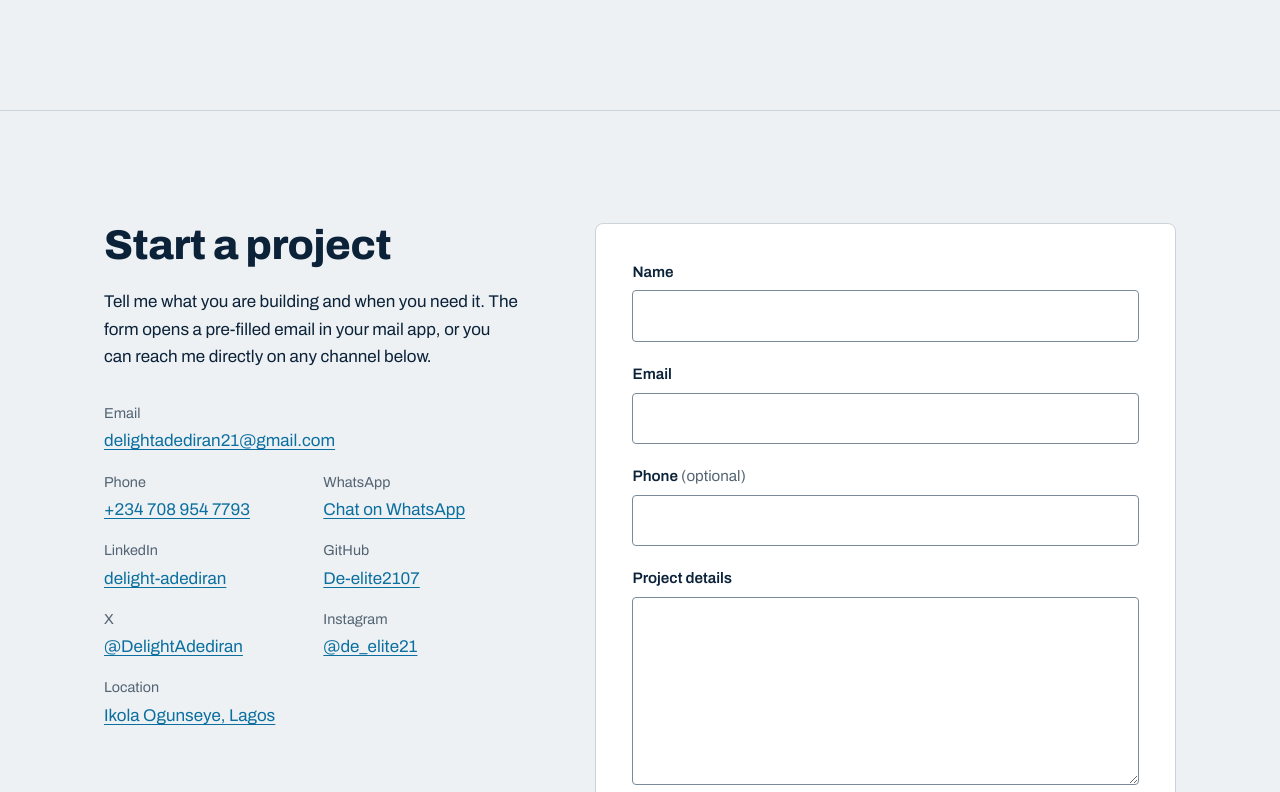
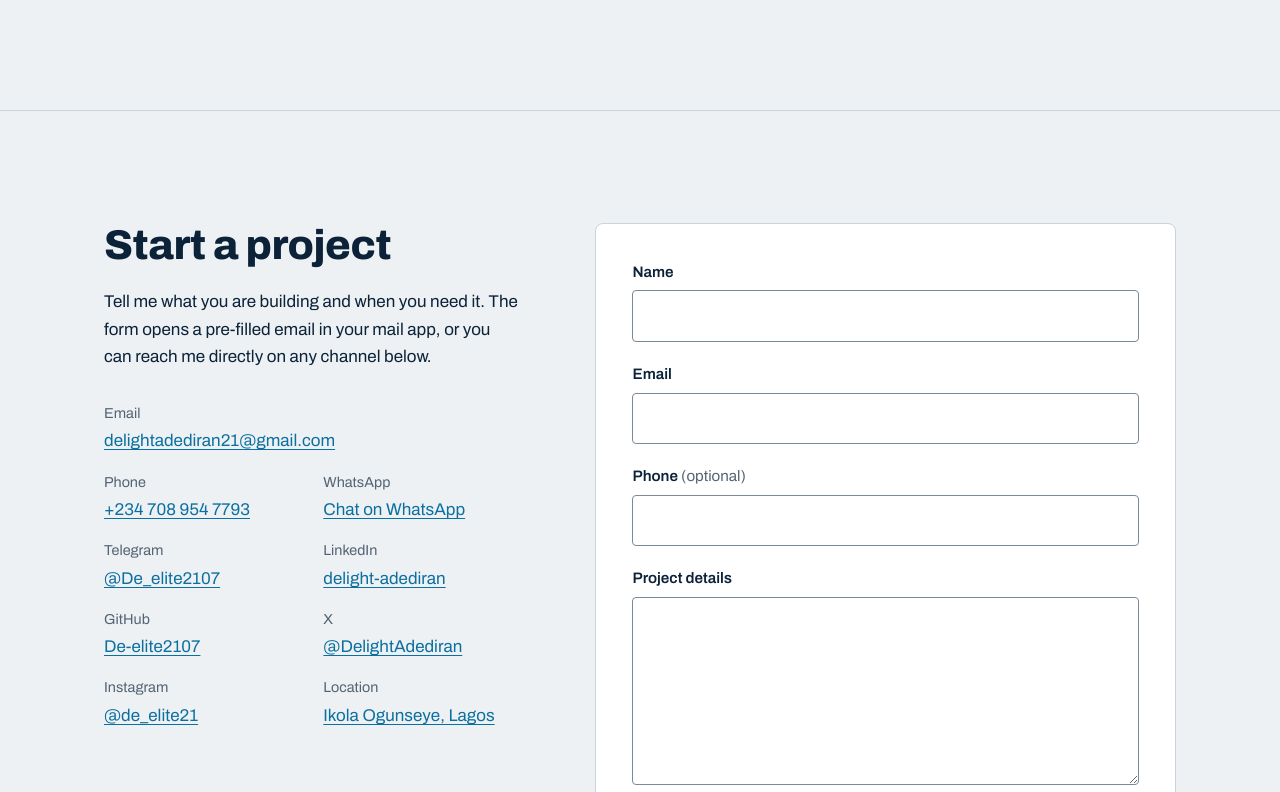
Before and after one commit to De-elite2107/Portfolio, a Next.js app: page / in a window 1280 px wide. Shown: the part 7623-8415 px from the top of the page. Built offline with nearby package versions, Linux system fonts and the light colour scheme.

Commit message:
Add Telegram to contact channels

```diff
--- a/components/Contact.tsx
+++ b/components/Contact.tsx
@@ -6,6 +6,7 @@ const channels = [
   { label: "Email", value: EMAIL, href: `mailto:${EMAIL}` },
   { label: "Phone", value: "+234 708 954 7793", href: "tel:+2347089547793" },
   { label: "WhatsApp", value: "Chat on WhatsApp", href: "https://wa.link/3bl1ku" },
+  { label: "Telegram", value: "@De_elite2107", href: "https://t.me/De_elite2107" },
   { label: "LinkedIn", value: "delight-adediran", href: "https://www.linkedin.com/in/delight-adediran-7151b022a/" },
   { label: "GitHub", value: "De-elite2107", href: "https://github.com/De-elite2107" },
   { label: "X", value: "@DelightAdediran", href: "https://x.com/DelightAdediran" },
```
